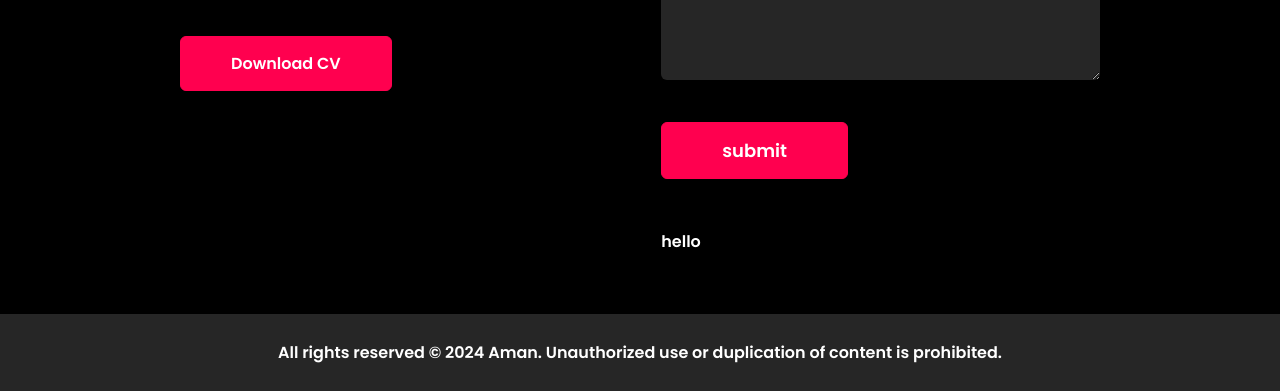
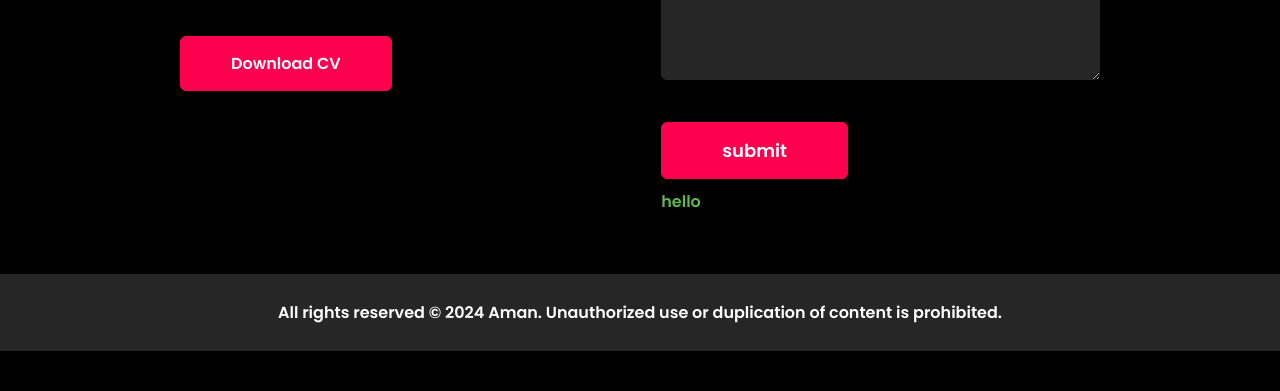
Before and after one commit to amanpapa9955/portfolio, a plain HTML site: page index.html in a window 1280 px wide. Shown: the part 3126-3517 px from the top of the page. After the commit the page ends 3477 px from the top, so only its background shows below. Drawn offline with nearby package versions, Linux system fonts and the light colour scheme.

Commit message:
Update style.css

```diff
--- a/style.css
+++ b/style.css
@@ -328,3 +328,8 @@ form .btn2{
 .copyright p{
     font-size: 16px;
 }
+#msg{
+    color: #61b752;
+    margin-top: -40px;
+    display: block;
+}
```
